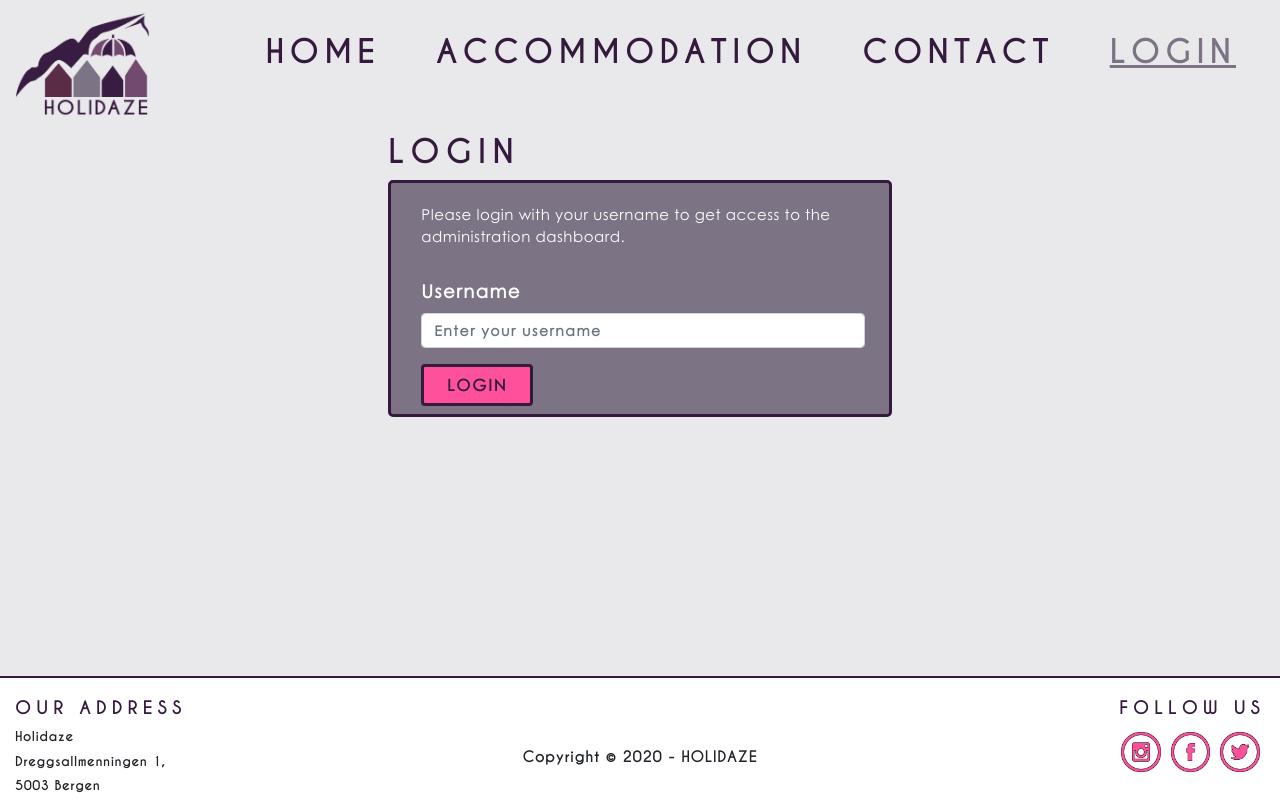
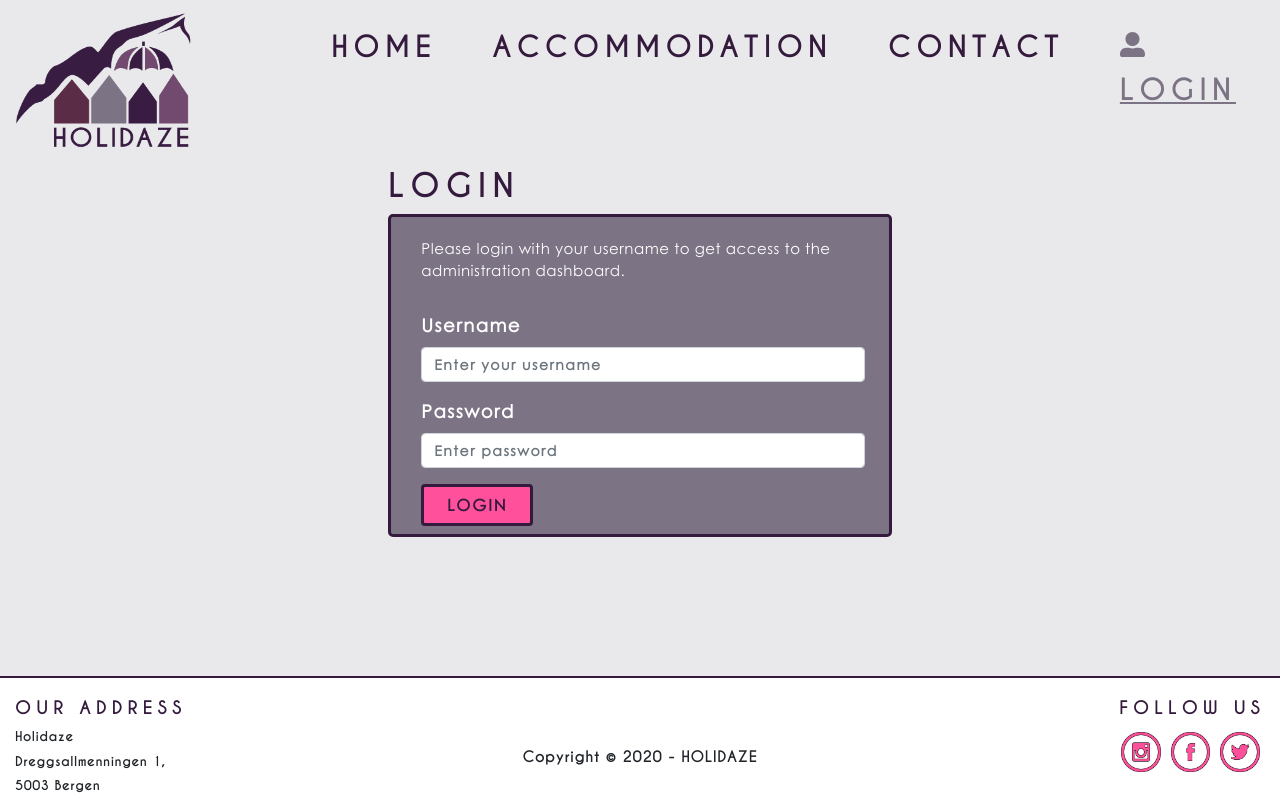
Before and after one commit to NinaWiik/Nina-Wiik_Project-exam-2_Holidaze-noroff-feu, a React (Create React App) app: page /register in a window 1280 px wide. Built offline with nearby package versions, Linux system fonts and the light colour scheme.

Commit message:
Icon
Added icon to Login nav

```diff
--- a/src/components/accommodation/HotelsList.js
+++ b/src/components/accommodation/HotelsList.js
@@ -1,4 +1,4 @@
-import React, { useState, useEffect, useRef } from 'react';
+import React, { useState, useEffect, useRef } from "react";
 import { BASE_URL, headers } from "../../constants/Api";
 import HotelCard from "./HotelCard";
 import { Col, Row, Button } from "react-bootstrap";
@@ -11,11 +11,14 @@ const BackToTop = function ({ elementRef }) {
     window.scrollTo({ behavior: "smooth", top: 0 });
   }
 
-    return <Button className="hotelsList__button--scroll" onClick={ScrollToTop}>Go to Top</Button>
-}
+  return (
+    <Button className="hotelsList__button--scroll" onClick={ScrollToTop}>
+      Go to Top
+    </Button>
+  );
+};
 
 function HotelsList() {
-
   const refApp = useRef(null);
 
   const [hotelsList, setHotelsList] = useState([]);
@@ -42,7 +45,7 @@ function HotelsList() {
   function handleSearch(inputValue) {
     const lowerCaseInput = inputValue.toLowerCase();
 
-        const filteredArray = hotelsList.filter(function(hotel) {
+    const filteredArray = hotelsList.filter(function (hotel) {
       const lowerCaseName = hotel.name.toLowerCase();
 
       if (lowerCaseName.startsWith(lowerCaseInput)) {
@@ -57,12 +60,16 @@ function HotelsList() {
 
   function displayResults() {
     if (filteredHotels.length === 0) {
-            return <div className="hotelsList__filter">Sorry, no results</div>
+      return <div className="hotelsList__filter">Sorry, no results</div>;
     }
   }
 
   if (loading) {
-        return <Spinner animation="border" variant="info" />;
+    return (
+      <Spinner animation="grow" className="spinner">
+        <span className="sr-only">Loading...</span>
+      </Spinner>
+    );
   }
 
   return (
@@ -77,16 +84,24 @@ function HotelsList() {
           const { id, name, image, lat, lng, price, description } = hotel;
           return (
             <Col className="hotelsList__col" key={index}>
-                        <HotelCard id={id} image={image} name={name} lat={lat} lng={lng} description={description} price={price} />
+              <HotelCard
+                id={id}
+                image={image}
+                name={name}
+                lat={lat}
+                lng={lng}
+                description={description}
+                price={price}
+              />
             </Col>
-                )
+          );
         })}
         <Row className="justify-content-md-center">
           <BackToTop />
         </Row>
       </div>
     </Container>
-    )
+  );
 }
 
-export default HotelsList
+export default HotelsList;
--- a/src/components/auth/Register.js
+++ b/src/components/auth/Register.js
@@ -2,19 +2,18 @@ import React, { useContext } from "react";
 import { useForm } from "react-hook-form";
 import * as yup from "yup";
 import { useHistory } from "react-router-dom";
-import{ Button, Form, Container, Row, Col } from "react-bootstrap";
+import { Button, Form, Container, Row, Col } from "react-bootstrap";
 import { AuthContext } from "../../context/AuthContext";
 import ErrorMessage from "../contact/ErrorMessage";
 
 const schema = yup.object().shape({
-    username: yup.string()
-    .required("Username is required"),
+  username: yup.string().required("Username is required"),
+  password: yup.string().required("Password is required"),
 });
-
 
 function Register() {
   const { register, handleSubmit, errors } = useForm({
-        validationSchema: schema
+    validationSchema: schema,
   });
   const { registerUser } = useContext(AuthContext);
   const history = useHistory();
@@ -31,13 +30,35 @@ function Register() {
         <Col className="col-md-5">
           <h1>Login</h1>
           <div className="register__col">
-                <p className="register__paragraph">Please login with your username to get access to the administration dashboard. </p>
+            <p className="register__paragraph">
+              Please login with your username to get access to the
+              administration dashboard.{" "}
+            </p>
             <Col lg="12" className="register__col--form">
               <Form onSubmit={handleSubmit(onSubmit)}>
                 <Form.Group>
                   <Form.Label>Username</Form.Label>
-                <Form.Control name="username" placeholder="Enter your username" ref={register} />
-                {errors.username && <ErrorMessage>{errors.username.message}</ErrorMessage>}
+                  <Form.Control
+                    name="username"
+                    placeholder="Enter your username"
+                    ref={register}
+                  />
+                  {errors.username && (
+                    <ErrorMessage>{errors.username.message}</ErrorMessage>
+                  )}
+                </Form.Group>
+
+                <Form.Group>
+                  <Form.Label>Password</Form.Label>
+                  <Form.Control
+                    type="password"
+                    name="password"
+                    placeholder="Enter password"
+                    ref={register}
+                  />
+                  {errors.password && (
+                    <ErrorMessage>{errors.password.message}</ErrorMessage>
+                  )}
                 </Form.Group>
 
                 <Button type="submit">Login</Button>
--- a/src/components/layout/Navigation.js
+++ b/src/components/layout/Navigation.js
@@ -1,40 +1,53 @@
-import React, { useContext } from 'react';
+import React, { useContext } from "react";
 import { Nav, Navbar } from "react-bootstrap";
 import { NavLink } from "react-router-dom";
 import { AuthContext } from "../../context/AuthContext";
 import Logout from "../auth/Logout";
 import logo from "../../assets/logo/logo1.png";
+import { FaUserAlt } from "react-icons/fa";
 
 function Navigation() {
   const { user } = useContext(AuthContext);
   return (
     <Navbar expand="lg">
-                <Navbar.Brand href="/"><img src={logo} className="logo" alt="logo"/></Navbar.Brand>
+      <Navbar.Brand href="/">
+        <img src={logo} className="logo" alt="logo" />
+      </Navbar.Brand>
       <Navbar.Toggle aria-controls="basic-navbar-nav navigation__navbar--toggle" />
       <Navbar.Collapse id="basic-navbar-nav">
         <Nav className="ml-auto">
+          <NavLink to="/" exact className="nav-link">
+            Home
+          </NavLink>
 
-                        <NavLink to="/" exact className="nav-link">Home</NavLink>
+          <NavLink to="/accommodation/" className="nav-link">
+            Accommodation
+          </NavLink>
 
-                        <NavLink to="/accommodation/" className="nav-link">Accommodation</NavLink>
-
-                        { user ? (
+          {user ? (
             <>
-                                <NavLink to="/admin" className="nav-link">Admin</NavLink>
+              <NavLink to="/admin" className="nav-link">
+                Admin
+              </NavLink>
 
               <Logout />
             </>
           ) : (
             <>
-                            <NavLink to="/contact/" className="nav-link">Contact</NavLink>
+              <NavLink to="/contact/" className="nav-link">
+                Contact
+              </NavLink>
 
-                            <NavLink to="/register" className="nav-link">Login</NavLink>
+              <NavLink to="/register" className="nav-link">
+                <FaUserAlt className="nav__icon" />
+                Login
+              </NavLink>
             </>
           )}
         </Nav>
       </Navbar.Collapse>
     </Navbar>
-    )
+  );
 }
 
 export default Navigation;
--- a/src/context/AuthContext.js
+++ b/src/context/AuthContext.js
@@ -3,9 +3,7 @@ import React, { createContext, useState } from "react";
 const AuthContext = createContext();
 
 const AuthContextProvider = ({ children }) => {
-    const existingUser = localStorage.getItem("user") || null;
-
-    const [user, setUser] = useState(existingUser);
+  const [user, setUser] = useState(null);
 
   function registerUser(username) {
     localStorage.setItem("user", JSON.stringify(username));
@@ -18,7 +16,11 @@ const AuthContextProvider = ({ children }) => {
     localStorage.removeItem("user");
   }
 
-    return <AuthContext.Provider value={{ user, registerUser, logout }}>{children}</AuthContext.Provider>;
+  return (
+    <AuthContext.Provider value={{ user, registerUser, logout }}>
+      {children}
+    </AuthContext.Provider>
+  );
 };
 
 export { AuthContext, AuthContextProvider };
--- a/src/sass/partials/_contact.scss
+++ b/src/sass/partials/_contact.scss
@@ -1,4 +1,7 @@
-.contact__firstName, .contact__lastName, .contact__telephone, .contact__email {
+.contact__firstName,
+.contact__lastName,
+.contact__telephone,
+.contact__email {
     display: inline-block;
 }
 
@@ -26,11 +29,11 @@ textarea.form-control {
 
 .errorMessage {
     color: $darkPurple;
-    font-size: 0.9em;
+    font-size: 0.7em;
     padding: 5px;
     font-weight: bold;
-    background: rgb(255,81,155);
-    background: linear-gradient(151deg, rgba(255,81,155,1) 58%, rgba(255,255,255,0) 100%);
+    background: rgb(255, 81, 155);
+    background: linear-gradient(151deg, rgba(255, 81, 155, 1) 58%, rgba(255, 255, 255, 0) 100%);
     display: inline-block;
     border-radius: 2px;
 
@@ -41,8 +44,8 @@ textarea.form-control {
     font-size: 0.9em;
     padding: 5px;
     font-weight: bold;
-    background: rgb(255,81,155);
-    background: linear-gradient(151deg, rgba(255,81,155,1) 58%, rgba(255,255,255,0) 100%);
+    background: rgb(255, 81, 155);
+    background: linear-gradient(151deg, rgba(255, 81, 155, 1) 58%, rgba(255, 255, 255, 0) 100%);
     display: inline;
     border-radius: 2px;
 
@@ -55,8 +58,8 @@ textarea.contact__formControl--text.form-control {
 }
 
 .modal-content {
-    background: rgb(124,115,132);
-    background: linear-gradient(145deg, rgba(124,115,132,1) 35%, rgba(52,26,61,1) 100%);
+    background: rgb(124, 115, 132);
+    background: linear-gradient(145deg, rgba(124, 115, 132, 1) 35%, rgba(52, 26, 61, 1) 100%);
     border: 2px solid $pink;
 }
 
--- a/src/sass/partials/_header.scss
+++ b/src/sass/partials/_header.scss
@@ -2,7 +2,7 @@
     background-color: #E9E8EB;
     font-family: CaviarDreams, Arial, sans-serif;
     font-weight: bold;
-    font-size: 2em;
+    font-size: 1.8em;
     letter-spacing: 5px;
     text-transform: uppercase;
 
@@ -34,6 +34,12 @@
     width: 65%;
 }
 
+.nav__icon {
+    font-size: 25px;
+    margin-bottom: 9px;
+    margin-right: 10px;
+}
+
 .logout__button {
     background-color: $pink;
     color: $darkPurple;
```
Also changed, not shown: src/components/home/Home.js (+36 -23 lines). Lines whose indentation alone changed are shown as unchanged.
